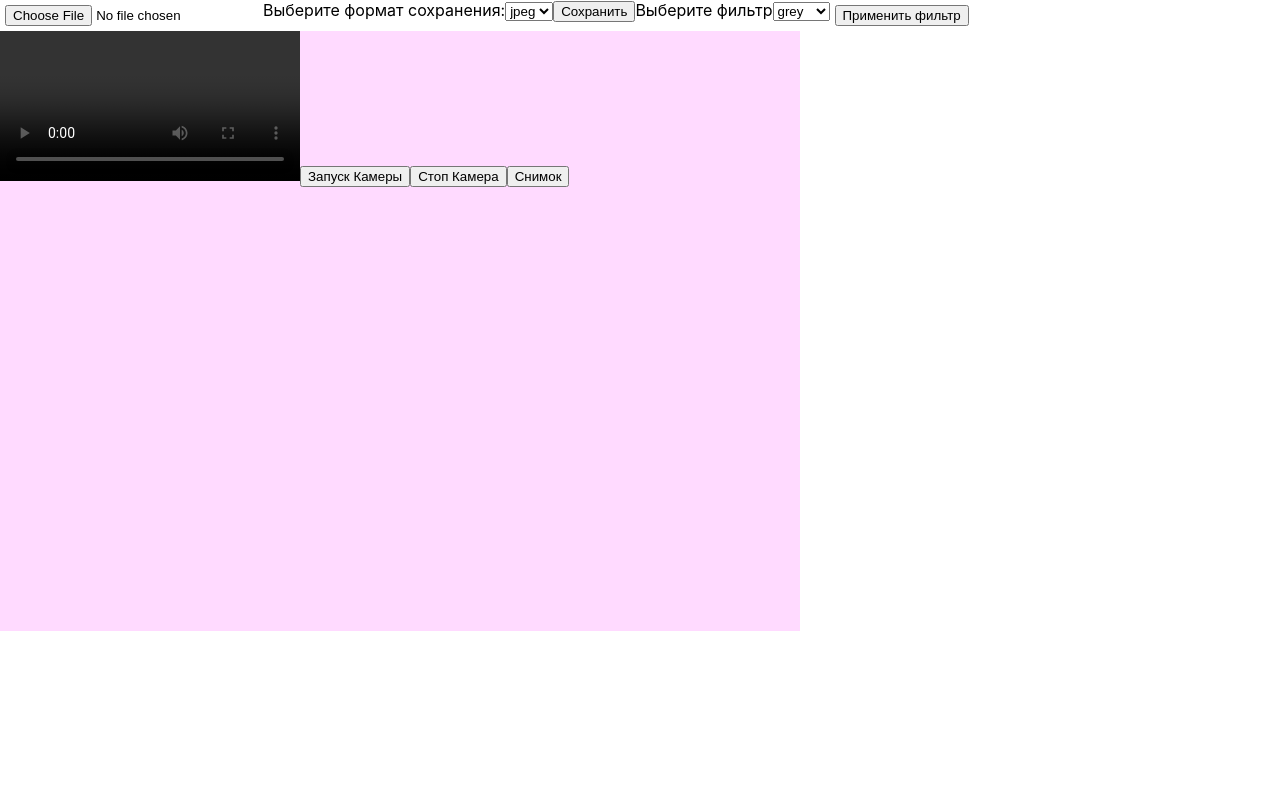
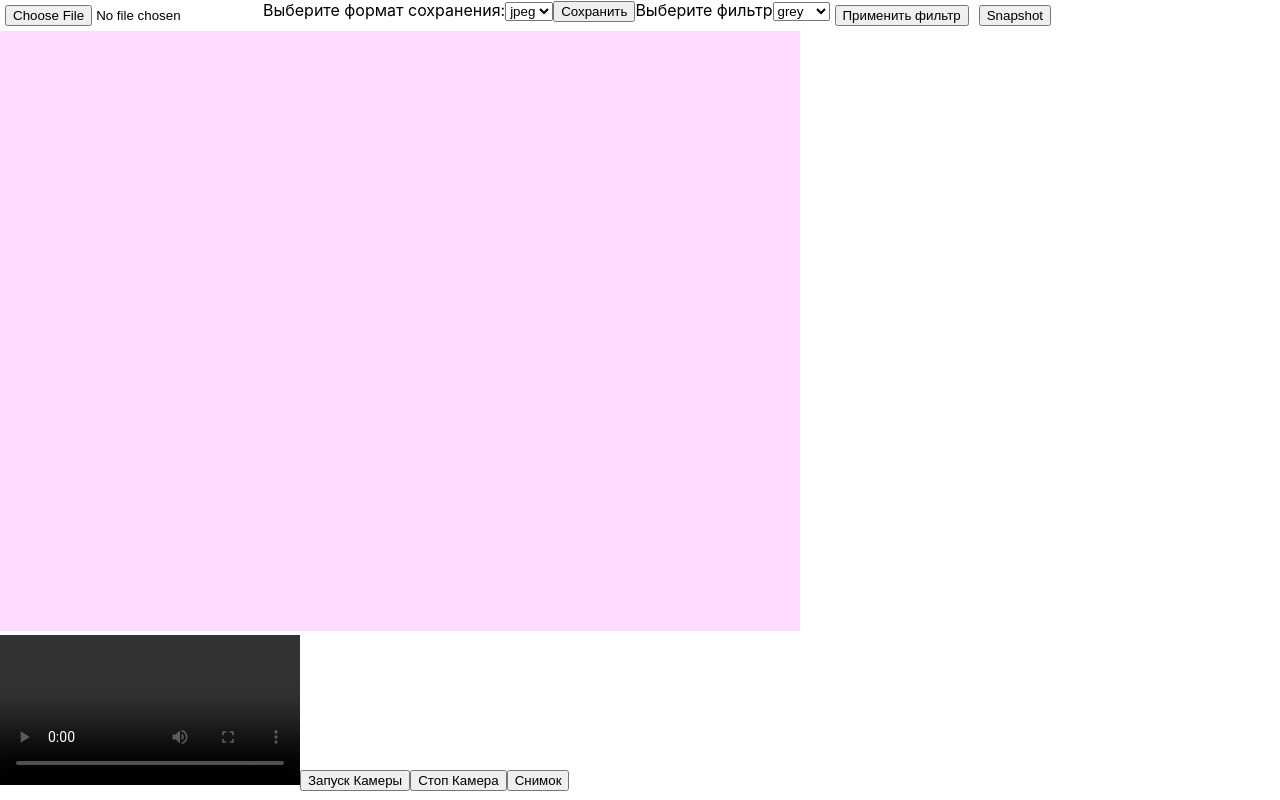
Before and after one commit to Vokhmintseva/photo_editor, a React (Create React App) app: page / in a window 1280 px wide. Built offline with nearby package versions, Linux system fonts and the light colour scheme.

Commit message:
сделано выделение области

```diff
--- /dev/null
+++ b/src/Buttons/SnapShotButton.tsx
@@ -0,0 +1,24 @@
+import React from 'react'
+import {Editor} from '.././model';
+import {addImage} from '../actions'
+import { dispatch } from '../reducer';
+
+
+interface SnapShotButtonProps {
+    editor: Editor,
+    reference: any,
+    togglePlayingFunc: () => void,
+}
+
+function SnapShotButton(snapShotButtonProps: SnapShotButtonProps) {
+     function snapShotClickHandler() {
+        snapShotButtonProps.togglePlayingFunc();
+     }
+
+
+    return (
+        <button onClick={snapShotClickHandler}>Snapshot</button>
+    );
+}
+
+export default SnapShotButton;
--- a/src/EditorComponent/EditorComponent.css
+++ b/src/EditorComponent/EditorComponent.css
@@ -0,0 +1,7 @@
+.canvas {
+    position: 'absolute';
+}
+
+.canvasNotVisible {
+    display: none;
+}
--- a/src/EditorComponent/EditorComponent.tsx
+++ b/src/EditorComponent/EditorComponent.tsx
@@ -1,67 +1,104 @@
 import React, { useRef, useEffect, useState } from 'react'
 import {Editor} from '../model'
 import Toolbar from '../Toolbar/Toolbar';
-import { dispatch, getEditor } from '../reducer';
-import {selectArea} from '../actions';
+import { dispatch} from '../reducer';
+import {selectArea, cut} from '../actions';
 import Video from '../UI/Video';
+import './EditorComponent.css';
 
 interface EditorComponentProps {
     editor: Editor
 }
 
 function EditorComponent(editProps: EditorComponentProps) {
-    console.log('rendering editor component');
-    const [mouseDownCoordinates, setMouseDownCoordinates] = useState({x: 0, y: 0});
-    const [mouseUpCoordinates, setMouseUpCoordinates] = useState({x: 0, y: 0});
-    const [selectionParams, setSelectionParams] = useState({x: 0, y: 0, width: 0, height: 0})
+    console.log('rendering');
+    const [isVideoPlaying, setVideoPlaying] = useState(false);
+    const [isOnSvgClick, toggleIsOnSvgClick] = useState(false);
+    let mouseDownCoord = {x: 0, y: 0};
+    let canvasRef = useRef(null);
+    let svgRef = useRef(null);
 
-    let canvasRef = useRef(null);
+    function TogglePlayngState() {
+        setVideoPlaying(!isVideoPlaying);
+    }
 
+    function onMouseDownHandler(event: any) {
+        mouseDownCoord = {x: event.clientX, y: event.clientY};
+        document.addEventListener('mouseup', onMouseUpHandler);
+    }
+
+    const onMouseUpHandler = function (event: any) {
+        const canv: HTMLCanvasElement = canvasRef.current!;
+        const canvasCoord = canv.getBoundingClientRect();
+        const upClientX = event.clientX;
+        const upClientY = event.clientY;
+        if ((upClientX !== mouseDownCoord.x) && (upClientY !== mouseDownCoord.y) && !isOnSvgClick) {
+            let startX = Math.min(upClientX, mouseDownCoord.x);
+            let startY = Math.max(canvasCoord.y, Math.min(upClientY, mouseDownCoord.y));
+            let endX = Math.min(Math.max(upClientX, mouseDownCoord.x), canvasCoord.width);
+            let endY = Math.min(startY + Math.abs(upClientY - mouseDownCoord.y), canvasCoord.y + canvasCoord.height);
+            if (startX >= canvasCoord.width || startY >= canvasCoord.y + canvasCoord.height) {
+                return;
+            }
+            dispatch(selectArea, {startPoint: {x: startX, y: startY - 31}, endPoint: {x: endX, y: endY - 31}});
+        }
+    }
+
+    const onMouseDownSvgHandler = function (event: any) {
+        let svg: HTMLElement = svgRef.current!;
+        toggleIsOnSvgClick(true);
+        svg.addEventListener('mouseup', onMouseUpSvgHandler);
+    }
+
+    const onMouseUpSvgHandler = function (event: any) {
+        // let upClientX = event.clientX;
+        // let upClientY = event.clientY;
+        console.log('cut calling');
+        toggleIsOnSvgClick(false);
+        dispatch(cut, {});
+    }
 
     useEffect(() => { //функция запутится после рендеринга
         const canv: HTMLCanvasElement = canvasRef.current!;
+        const svg: HTMLElement = svgRef.current!;
         var context = canv.getContext('2d') as CanvasRenderingContext2D;
         context.putImageData(editProps.editor.canvas, 0, 0, 0, 0, editProps.editor.canvas.width, editProps.editor.canvas.height);
+        document.addEventListener('mousedown', onMouseDownHandler);
+        svg.addEventListener('mouseup', onMouseUpSvgHandler);
+        return () => {
+            document.removeEventListener('mouseup', onMouseUpHandler);
+            document.removeEventListener('mousedown', onMouseDownHandler);
+            svg.removeEventListener('mouseup', onMouseUpSvgHandler);
+            svg.removeEventListener('mousedown', onMouseDownSvgHandler);
+        };
     });
 
-    function onMouseUpHandler(event: React.MouseEvent<HTMLCanvasElement, MouseEvent>) {
-        setMouseUpCoordinates({x: event.clientX, y: event.clientY});
-        if ((mouseUpCoordinates.x !== mouseDownCoordinates.x) && (mouseUpCoordinates.y !== mouseDownCoordinates.y)) {
-            let startX = Math.min(mouseUpCoordinates.x, mouseDownCoordinates.x);
-            let startY = Math.min(mouseUpCoordinates.y, mouseDownCoordinates.y);
-            let width = Math.abs(mouseUpCoordinates.x - mouseDownCoordinates.x);
-            let height = Math.abs(mouseUpCoordinates.y - mouseDownCoordinates.y);
-            setSelectionParams({x: startX, y: startY, width: width, height: height});
-            dispatch(selectArea, {startPoint: mouseDownCoordinates, endPoint: mouseUpCoordinates});
-        }
-    }
+    let canvasStyles: Array<String> = ['canvas'];
+    if (isVideoPlaying) canvasStyles.push('canvasNotVisible');
 
     return (
         <div>
-            <Toolbar editor={editProps.editor} reference={canvasRef}/>
-            <div style={{position: 'relative'}}>
+            <Toolbar editor={editProps.editor} reference={canvasRef} togglePlayingFunc={TogglePlayngState}/>
+            <div>
                 <canvas
-                    style={{position: 'absolute'}}
+                    className={canvasStyles.join(' ')}
                     ref={canvasRef} //React установит .current на этот DOM-узел
                     width={editProps.editor.canvas.width}
                     height={editProps.editor.canvas.height}
-                    onMouseDown={(e) => setMouseDownCoordinates({x: e.clientX, y: e.clientY})}
-                    onMouseUp={onMouseUpHandler}
-
                 />
 
-                <div style={{
-                        position: 'absolute',
-                        border: '4px dashed black',
-                        top: `${selectionParams.x}`,
-                        left: `${selectionParams.y}`,
-                        width: `${selectionParams.width}`,
-                        height: `${selectionParams.height}`,
-                     }}
-                ></div>
+                <svg ref={svgRef} style={{
+                    position: 'absolute',
+                    display: `${editProps.editor.selectedObject ? 'block' : 'none'}`,
+                    top: `${editProps.editor.selectedObject?.position.y! + 31 ?? 0}`,
+                    left: `${editProps.editor.selectedObject?.position.x ?? 0}`,
+                    width: `${editProps.editor.selectedObject?.w! - 1 ?? 0}`,
+                    height: `${editProps.editor.selectedObject?.h! - 1 ?? 0}`,
+                    border: '1px dashed black',
+                  }}
+                ></svg>
 
                 <Video editor={editProps.editor} reference={canvasRef}/>
-
             </div>
         </div>
     )
--- a/src/Toolbar/Toolbar.css
+++ b/src/Toolbar/Toolbar.css
@@ -1,5 +1,6 @@
 .toolbar {
     display: flex;
+
 }
 .toolbar button {
     margin: 5px;
--- a/src/Toolbar/Toolbar.tsx
+++ b/src/Toolbar/Toolbar.tsx
@@ -4,12 +4,14 @@ import './Toolbar.css';
 import Select from '../UI/Select/Select';
 import OpenButton from '../Buttons/OpenButton';
 import SaveButton from '../Buttons/SaveButton';
+import SnapShotButton from '../Buttons/SnapShotButton';
 import {applyFilter} from '../actions';
 import { dispatch } from '../reducer';
 
 interface ToolbarProps {
     editor: Editor,
-    reference: any
+    reference: any,
+    togglePlayingFunc: () => void,
 }
 
 function Toolbar(toolbarProps: ToolbarProps) {
@@ -21,7 +23,6 @@ function Toolbar(toolbarProps: ToolbarProps) {
     }
 
     function filterButtonHandler(event: React.MouseEvent<HTMLButtonElement, MouseEvent>) {
-        //console.log(filter);
         dispatch(applyFilter, {filterColor: filter})
     }
 
@@ -38,13 +39,12 @@ function Toolbar(toolbarProps: ToolbarProps) {
     />
 
     return (
-
         <div className='toolbar'>
-
             <OpenButton editor={toolbarProps.editor} reference={toolbarProps.reference}/>
             <SaveButton editor={toolbarProps.editor} reference={toolbarProps.reference}/>
             {select}
             <button onClick={filterButtonHandler}>Применить фильтр</button>
+            <SnapShotButton editor={toolbarProps.editor} reference={toolbarProps.reference} togglePlayingFunc={toolbarProps.togglePlayingFunc}/>
         </div>
     )
 }
--- a/src/UI/Video.tsx
+++ b/src/UI/Video.tsx
@@ -18,7 +18,7 @@ function Video (videoProps: VideoProps) {
             //Успешное выполнение промиса передает объект потока( stream ) в качестве параметра функции метода then()
               navigator.mediaDevices.getUserMedia({audio: false, video: true }).then(function (stream) {
               video = document.querySelector("#video");
-                if(video){
+              if (video) {
                   //stream присваевается свойству srcObject элемента <video>, направляя поток в него
                 video.srcObject = stream;
                 video.onloadedmetadata = function() {
--- a/src/reducer.tsx
+++ b/src/reducer.tsx
@@ -4,8 +4,6 @@ import React from 'react';
 import ReactDOM from 'react-dom';
 import './index.css';
 import * as serviceWorker from './serviceWorker';
-import {addImage, createCanvas} from './actions'
-
 
 export let editor: Editor = {
     canvas: {} as ImageData,
@@ -14,15 +12,6 @@ export let editor: Editor = {
 
 export function dispatch<T>(func: { (edtr: Editor, obj: T): Editor }, obj: T): void {
     editor =  func(editor, obj);
-
-    // console.log("editor.canvas.width ", editor.canvas.width);
-    // console.log("editor.canvas.height ", editor.canvas.height);
-    if (editor.selectedObject != null) {
-      // console.log('editor.selectedObject.position.x', editor.selectedObject.position.x);
-      // console.log('editor.selectedObject.position.y', editor.selectedObject.position.y);
-      // console.log('editor.selectedObject.w', editor.selectedObject.w);
-      // console.log('editor.selectedObject.h', editor.selectedObject.h);
-    }
     ReactDOM.render(
     <React.StrictMode>
         <App editor={editor}/>
```
Also changed, not shown: src/actions.ts (+32 -17 lines), src/EditorComponent/test.js (added), 1 other file (tests, documents, lock files or other folders). Lines whose indentation alone changed are shown as unchanged.
